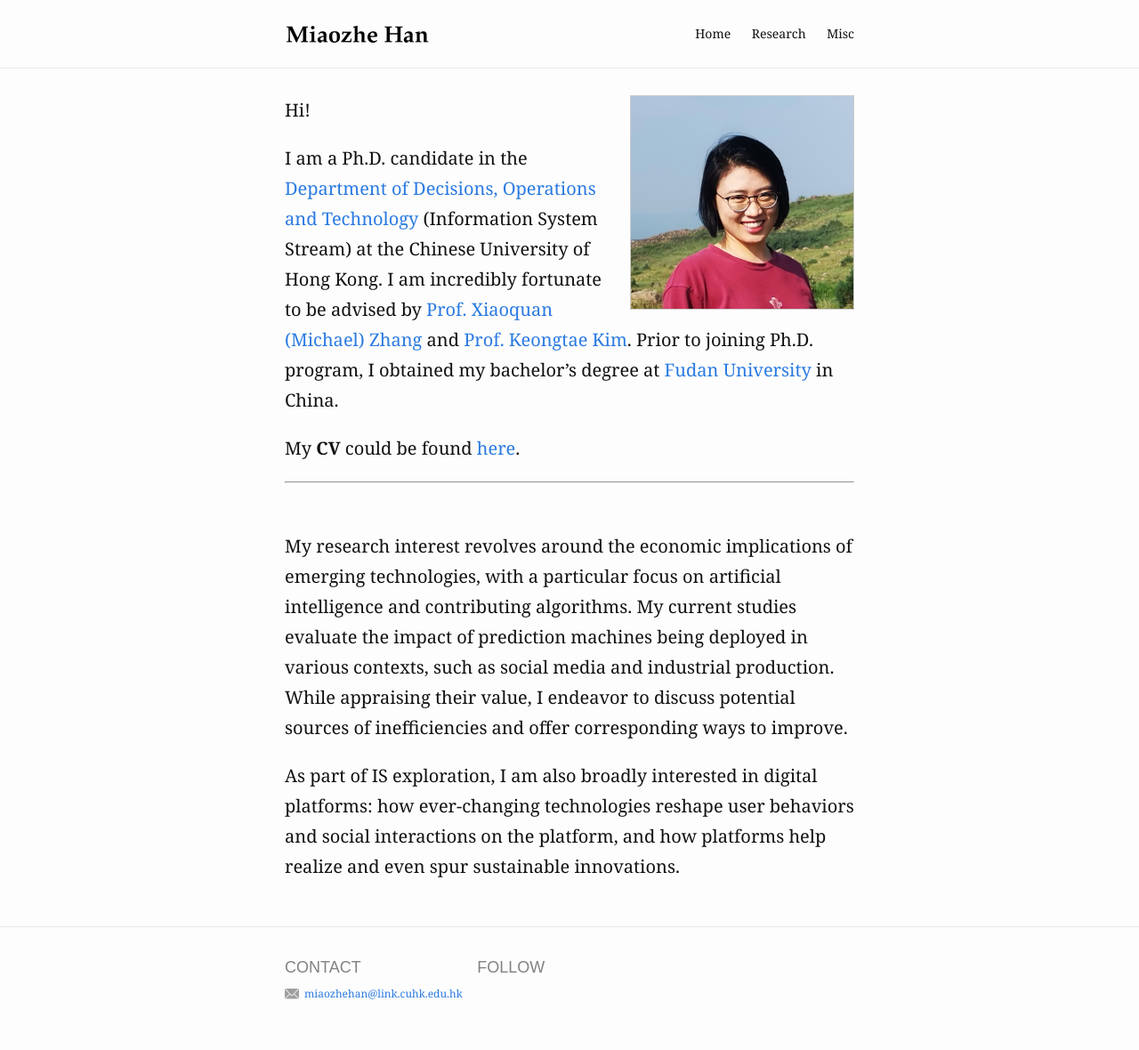
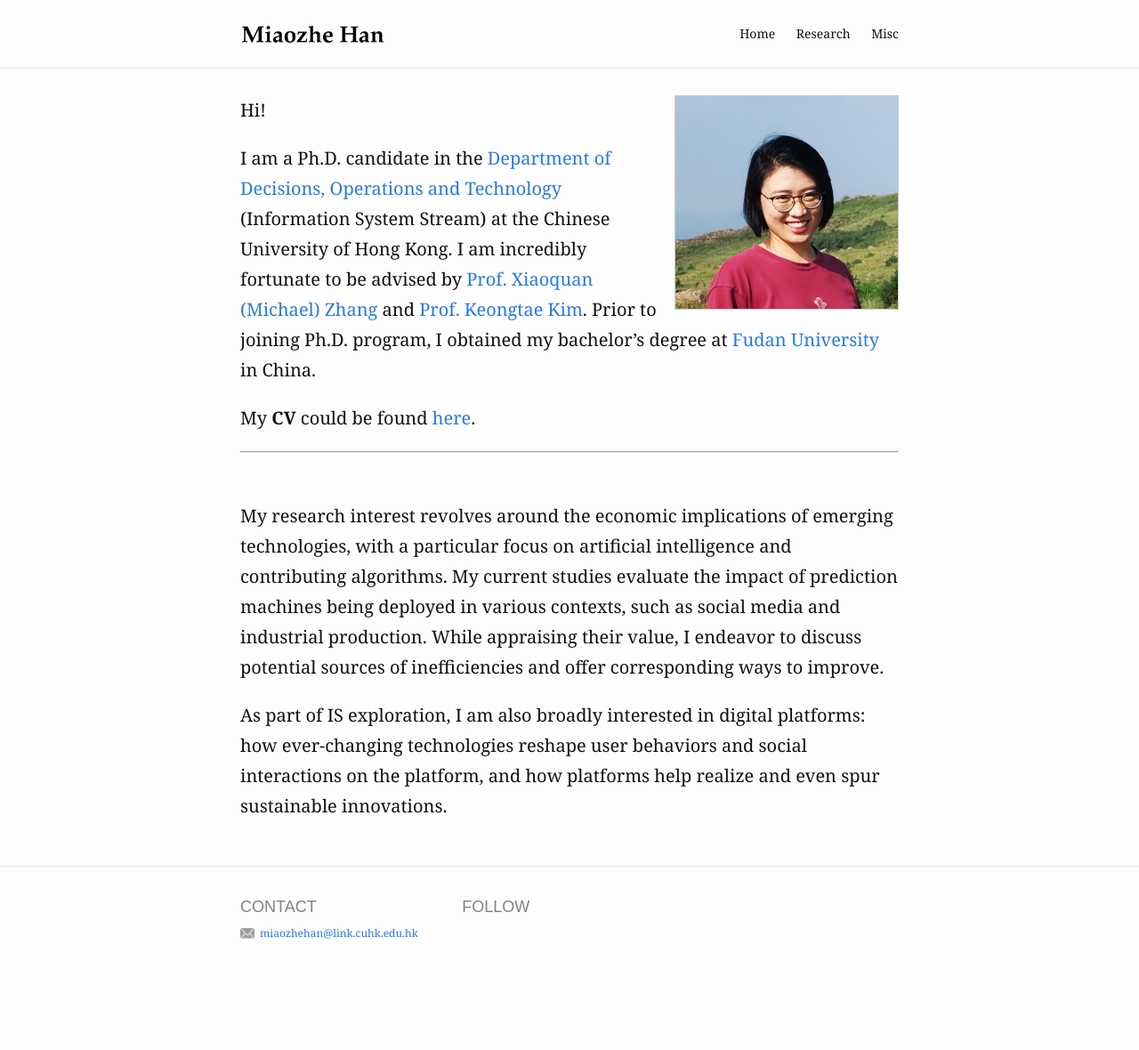
Before and after one commit to miaozhehan99/miaozhehan99.github.io, a Jekyll site: the page built from index.md, in a window 1280 px wide. Shown: the whole page at 89% size. Built offline with Jekyll 4.4.1, drawn with Linux system fonts in a browser that asks for light colours; after the commit the page ends 1112 px from its top, so only the background shows below that.

Commit message:
Update _base.scss
Update the width of the page

```diff
--- a/_sass/_base.scss
+++ b/_sass/_base.scss
@@ -177,8 +177,8 @@ pre {
  * Wrapper
  */
 .wrapper {
-  max-width: -webkit-calc(700px - (#{$spacing-unit} * 2));
-  max-width:         calc(700px - (#{$spacing-unit} * 2));
+  max-width: -webkit-calc(800px - (#{$spacing-unit} * 2));
+  max-width:         calc(800px - (#{$spacing-unit} * 2));
   margin-right: auto;
   margin-left: auto;
   padding-right: $spacing-unit;
```
